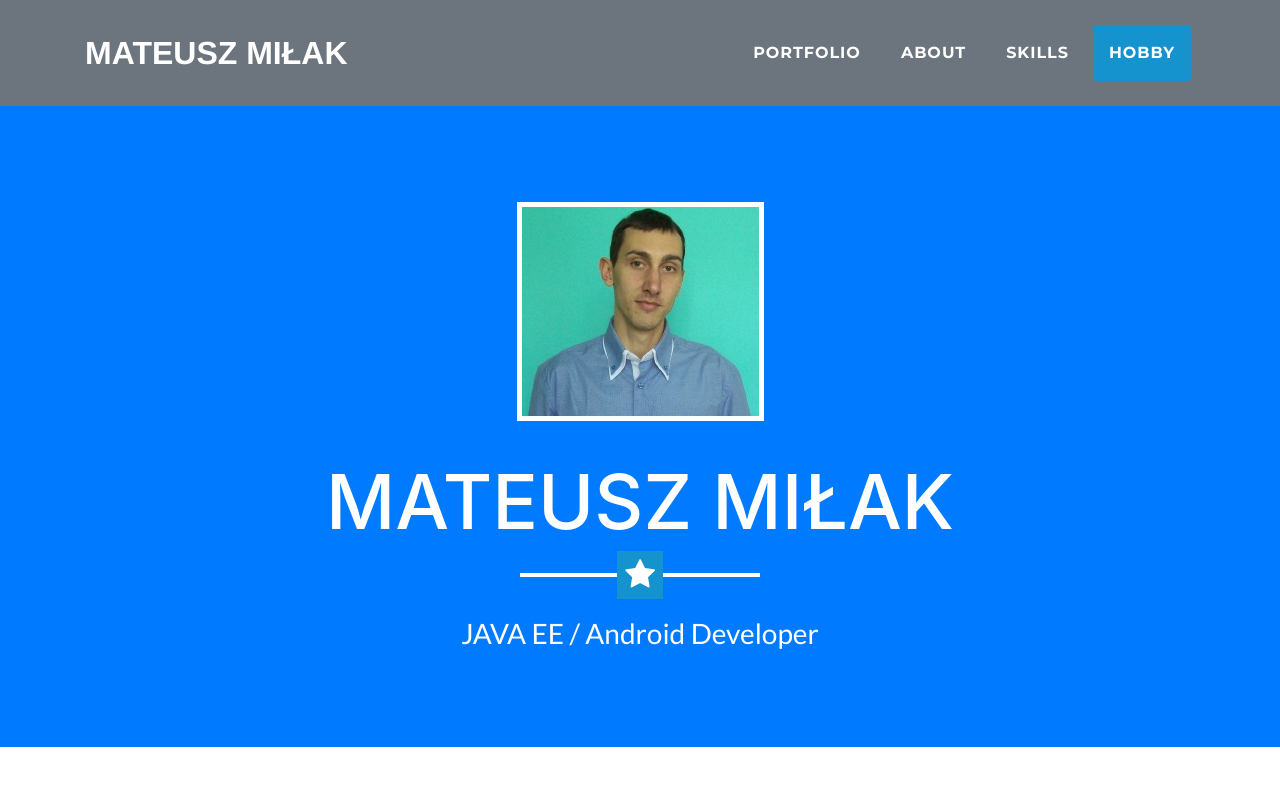
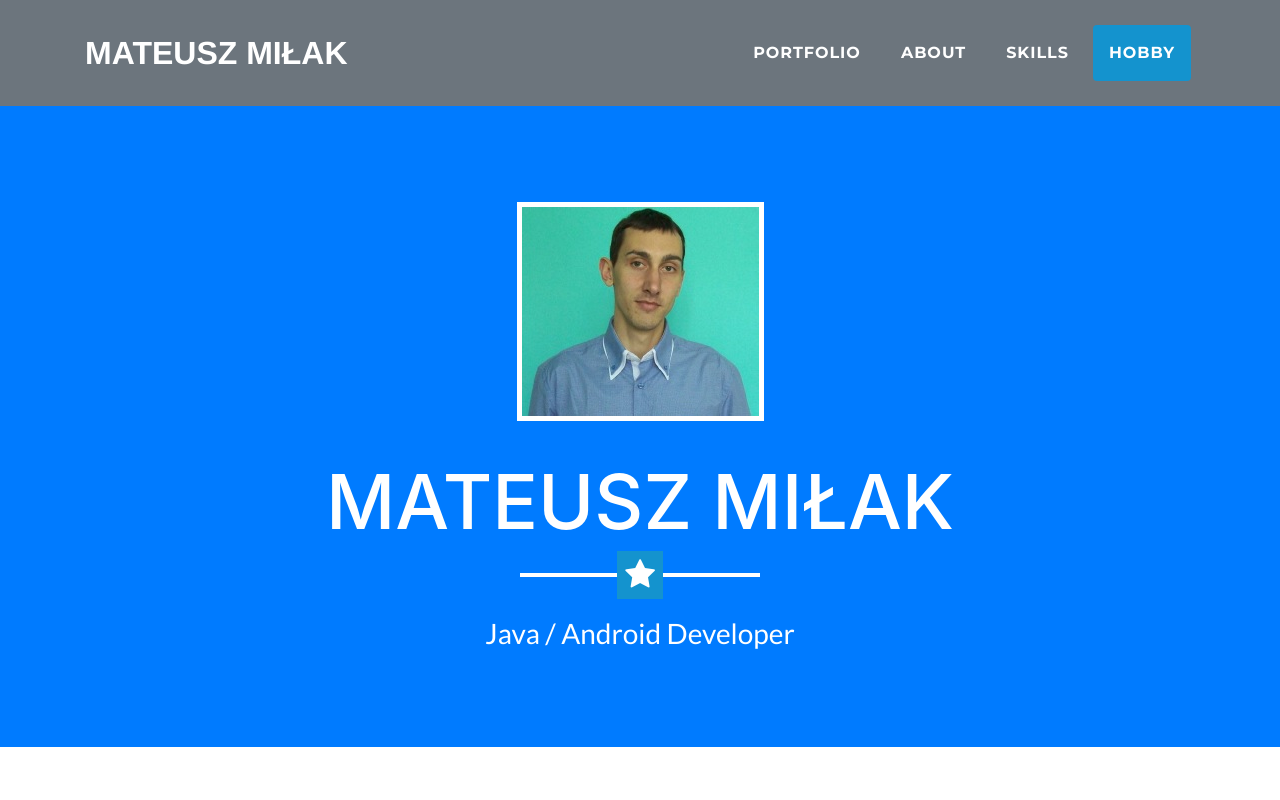
Before and after one commit to mmilak197/portfolio, a website with bundled scripts: page index.html in a window 1280 px wide. Shown: the top 800 px of the page. Built offline with nearby package versions, Linux system fonts and the light colour scheme.

Commit message:
poprawka

```diff
--- a/index.html
+++ b/index.html
@@ -71,7 +71,7 @@
 				<img style="border:5px solid white;" class="img-fluid mb-5 d-block mx-auto" src="img/MateuszMiłak.png" alt="">
 				<h1 class="text-uppercase mb-0">Mateusz Miłak</h1>
 				<hr class="star-light">
-				<h2 class="font-weight-light mb-0">JAVA EE / Android Developer</h2>
+				<h2 class="font-weight-light mb-0">Java / Android Developer</h2>
 
 			</div>
 		</header>
```
